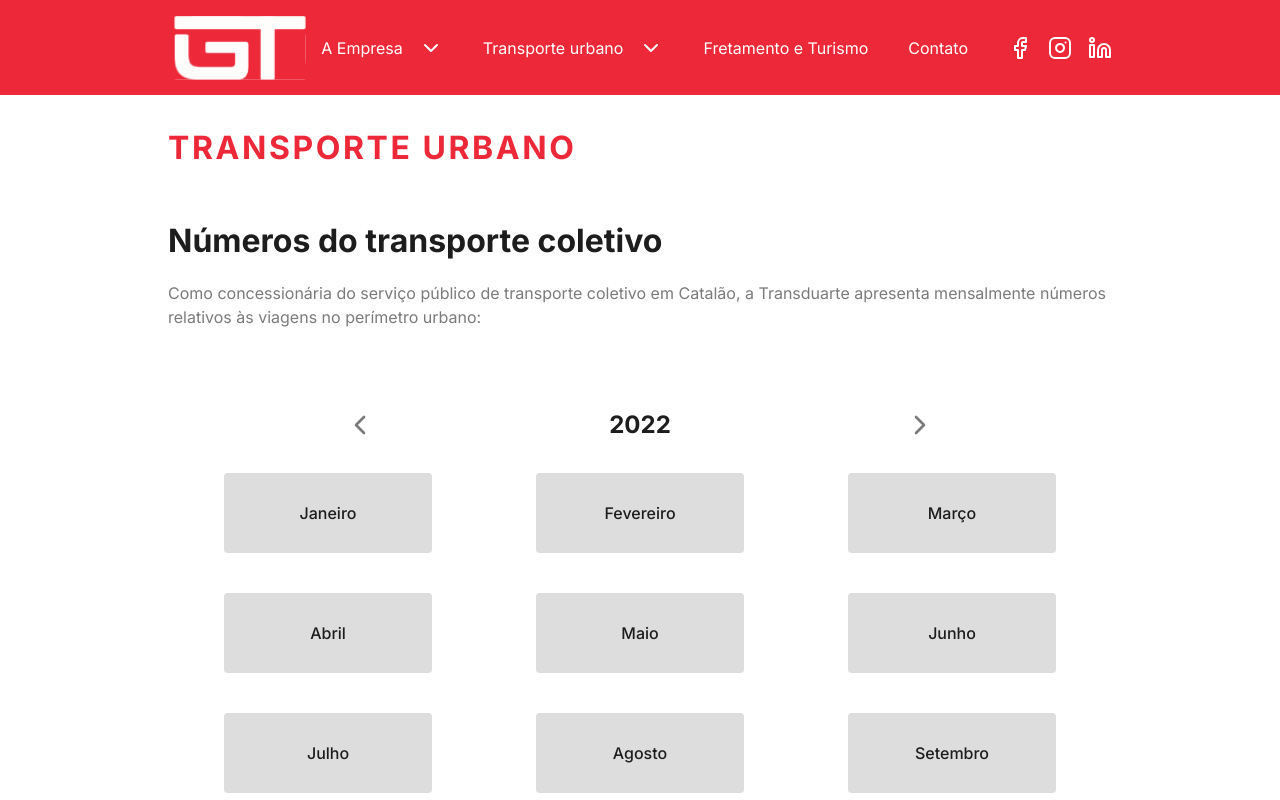
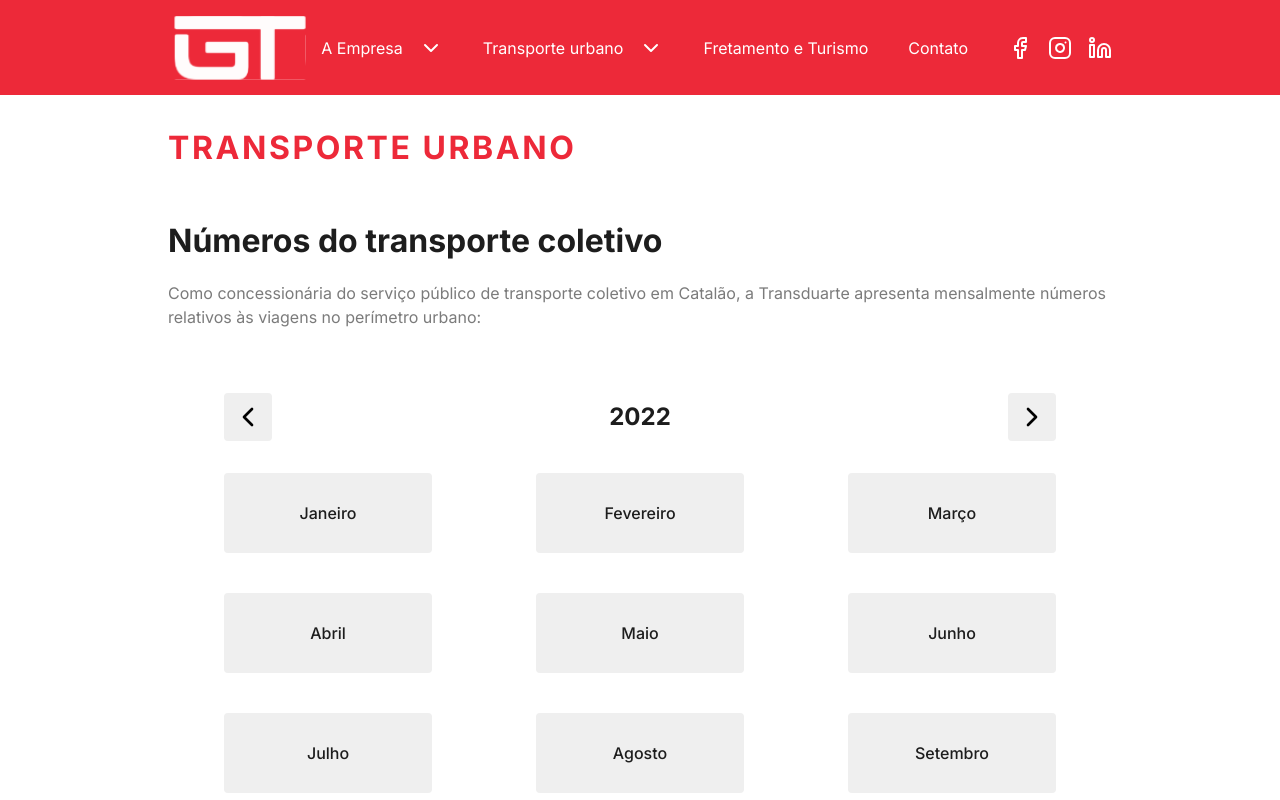
Before and after one commit to portalcatalao/-transporte, a Next.js app: page /publicTransportNumber in a window 1280 px wide. Shown: the top 800 px of the page. Built offline with nearby package versions, Linux system fonts and the light colour scheme.

Commit message:
calendar start

```diff
--- a/src/pages/publicTransportNumber/index.tsx
+++ b/src/pages/publicTransportNumber/index.tsx
@@ -1,3 +1,4 @@
+import Link from "next/link";
 import { ChevronLeft, ChevronRight } from "react-feather";
 import styles from "./styles.module.scss";
 
@@ -15,31 +16,41 @@ export default function publicTransportNumber() {
       </div>
 
       <div className={styles.calendarContainer}>
+        <div className={styles.calendarContent}>
           <div className={styles.headerCalendar}>
+            <Link href="/">
+              <button>
                 <ChevronLeft />
+              </button>
+            </Link>
             <span>2022</span>
+            <Link href="/">
+              <button>
                 <ChevronRight />
+              </button>
+            </Link>
           </div>
           <div className={styles.bodyCalendar}>
             <div>
-            <span>Janeiro</span>
-            <span>Fevereiro</span>
-            <span>Março</span>
+              <button>Janeiro</button>
+              <button>Fevereiro</button>
+              <button>Março</button>
             </div>
             <div>
-            <span>Abril</span>
-            <span>Maio</span>
-            <span>Junho</span>
+              <button>Abril</button>
+              <button>Maio</button>
+              <button>Junho</button>
             </div>
             <div>
-            <span>Julho</span>
-            <span>Agosto</span>
-            <span>Setembro</span>
+              <button>Julho</button>
+              <button>Agosto</button>
+              <button>Setembro</button>
             </div>
             <div>
-            <span>Outubro</span>
-            <span>Novembro</span>
-            <span>Dezembro</span>
+              <button>Outubro</button>
+              <button>Novembro</button>
+              <button>Dezembro</button>
+            </div>
           </div>
         </div>
       </div>
--- a/src/pages/publicTransportNumber/styles.module.scss
+++ b/src/pages/publicTransportNumber/styles.module.scss
@@ -23,18 +23,27 @@
 
 .calendarContainer {
   display: flex;
-  flex-direction: column;
+  width: 100%;
+
   justify-content: center;
   align-items: center;
 
-  gap: 2rem;
-  margin: 5rem 0;
+  margin: 4rem 0;
+
+  .calendarContent {
+    display: flex;
+    flex-direction: column;
+    justify-content: center;
+    align-items: center;
+
+    gap: 2rem;
+  }
 }
 
 .headerCalendar {
+  display: flex;
   width: 100%;
-  padding: 0 11rem;
-  display: flex;
+
   justify-content: space-between;
   align-items: center;
 
@@ -47,9 +56,22 @@
     color: var(--gray-800);
   }
 
-  svg {
-    width: 2rem;
-    height: 2rem;
+  button {
+    display: flex;
+    align-items: center;
+    justify-content: center;
+    border-radius: 4px;
+    padding: 0.5rem;
+
+    svg {
+      width: 2rem;
+      height: 2rem;
+    }
+
+    &:hover {
+      color: var(--white);
+      background: var(--gray-800);
+    }
   }
 }
 
@@ -66,7 +88,7 @@
     gap: 6.5rem;
     height: 5rem;
 
-    span {
+    button {
       display: flex;
       flex-direction: row;
       justify-content: center;
@@ -77,7 +99,6 @@
       width: 208px;
       height: 80px;
 
-      background: #dddddd;
       border-radius: 4px;
       font-weight: 500;
       font-size: 1rem;
@@ -87,6 +108,12 @@
       text-align: center;
 
       color: var(--gray-800);
+
+      &:hover,
+      &:focus {
+        color: var(--white);
+        background: var(--red-500);
+      }
     }
   }
 }
```
Lines whose indentation alone changed are shown as unchanged.
